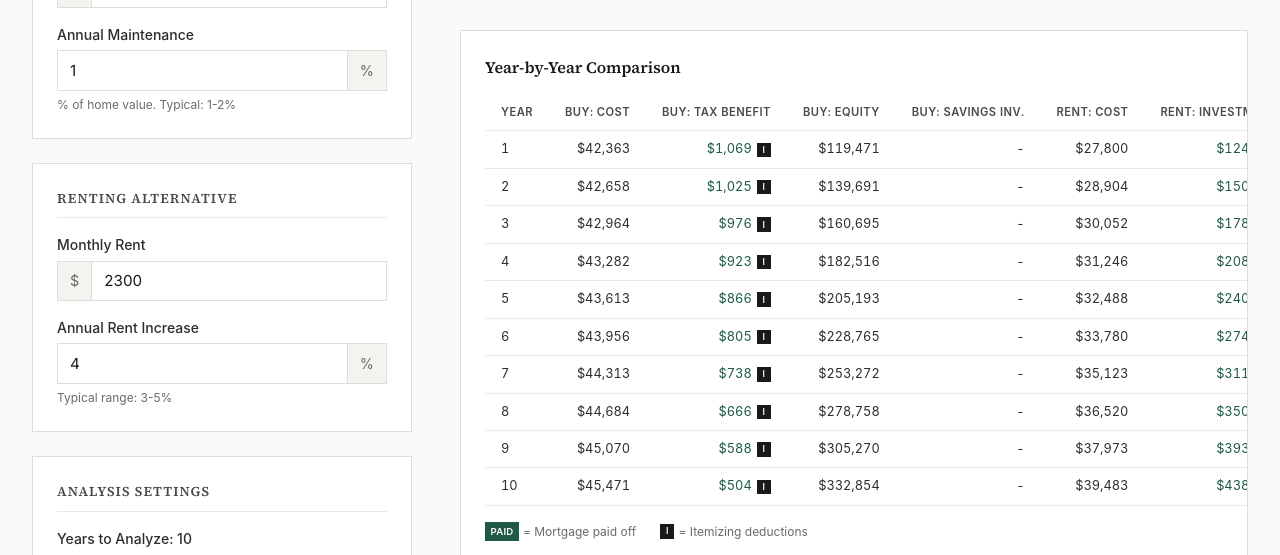
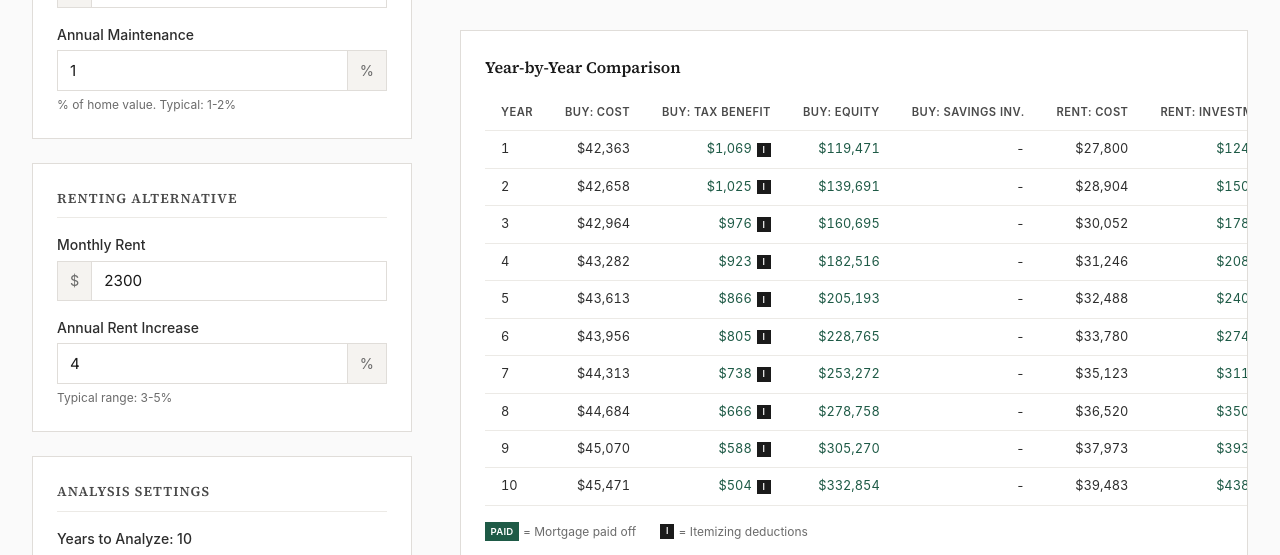
Before and after one commit to Damdiel/rentorbuy, a React (Vite) app: page / in a window 1280 px wide. Shown: the part 1420-1975 px from the top of the page. Built offline with nearby package versions, Linux system fonts and the light colour scheme.

Commit message:
Add green styling to Buy: Equity column

```diff
--- a/src/App.jsx
+++ b/src/App.jsx
@@ -1022,7 +1022,7 @@ function App() {
                           {buyYear.taxBenefit > 0 ? formatCurrency(buyYear.taxBenefit) : '-'}
                           {buyYear.taxBenefit > 0 && buyYear.shouldItemize && <span className="itemize-badge">I</span>}
                         </td>
-                        <td>{formatCurrency(buyYear.equity)}</td>
+                        <td className={buyYear.equity > 0 ? 'has-benefit' : ''}>{formatCurrency(buyYear.equity)}</td>
                         <td className={buyYear.savingsInvestmentBalance > 0 ? 'has-benefit' : ''}>
                           {buyYear.savingsInvestmentBalance > 0 ? formatCurrency(buyYear.savingsInvestmentBalance) : '-'}
                         </td>
```
